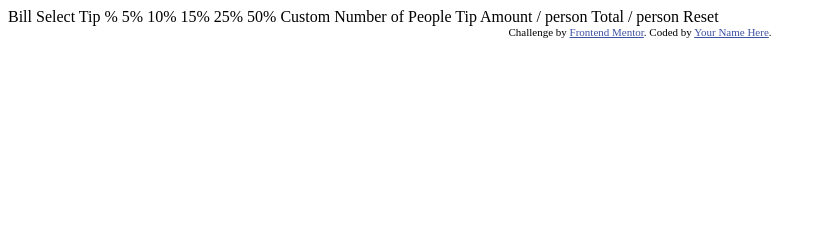
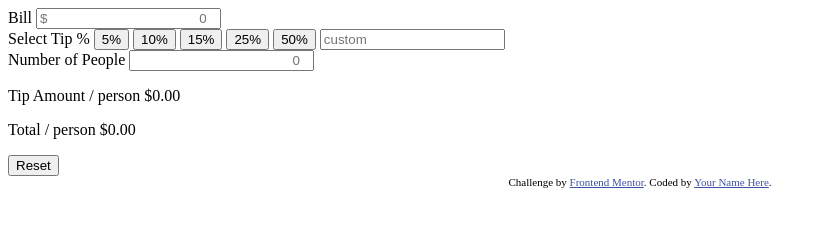
Before and after one commit to Aakarshashetty/tip-calculator-app-main, a plain HTML site: page index.html in a window 1280 px wide. Shown: the whole page, without its empty margins (0-824 px from the left). Drawn offline with Linux system fonts and the light colour scheme.

Commit message:
initial commit

```diff
--- a/index.html
+++ b/index.html
@@ -16,25 +16,29 @@
 </head>
 <body>
 
-  Bill
+  <section class="splitter">
+    <label>Bill
+      <input type="text" placeholder="$                                         0"/ class="bill">
+    </label>
+    <div class="tip-buttons">
+      <label>Select Tip %</label>
+      <button>5%</button>
+      <button>10%</button>
+      <button>15%</button>
+      <button>25%</button>
+      <button>50%</button>
+      <input type="text" placeholder="custom" class="custom"/>
+    </div>
+    <label>Number of People
+      <input type="text" placeholder="                                           0" class="people" />
+    </label>
+    <div class="amount">
+      <p>Tip Amount / person <span class="tip-amount">$0.00</span></p>
+      <p>Total / person <span class="tot-amount">$0.00</span></p>
+      <button class="reset">Reset</button>
+    </div>
+  </section>
 
-  Select Tip %
-  5%
-  10%
-  15%
-  25%
-  50%
-  Custom
-
-  Number of People
-
-  Tip Amount
-  / person
-
-  Total
-  / person
-
-  Reset
 
   <div class="attribution">
     Challenge by <a href="https://www.frontendmentor.io?ref=challenge" target="_blank">Frontend Mentor</a>.
```
Also changed, not shown: app.js (added), styles.css (added).
